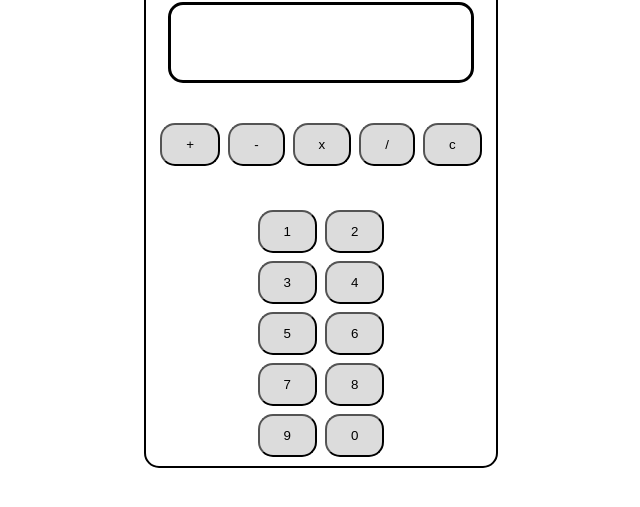
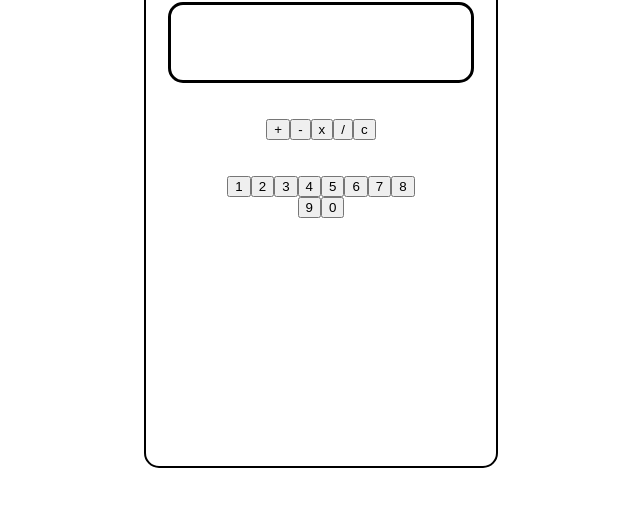
Before and after one commit to Burt8/Calculator, a plain HTML site: page index.html in a window 1280 px wide. Shown: the part 117-624 px from the top of the page, without its empty margins (319-959 px from the left). Drawn offline with Linux system fonts and the light colour scheme.

Commit message:
remove all button classes

```diff
--- a/index.html
+++ b/index.html
@@ -11,23 +11,23 @@
             <h1 class = "logo">Calculator</h1>
             <div class = "screen"></div>
             <div class = "functions">
-                <button class = "add button">+</button>
-                <button class = "subtract button">-</button>
-                <button class = "multiply button">x</button>
-                <button class = "divide button">/</button>
-                <button class = "clear button">c</button>
+                <button class = "add">+</button>
+                <button class = "subtract">-</button>
+                <button class = "multiply ">x</button>
+                <button class = "divide">/</button>
+                <button class = "clear">c</button>
             </div>
             <div class = "numpad">
-                <button class = "one button">1</button>
-                <button class = "two button">2</button>
-                <button class = "three button">3</button>
-                <button class = "four button">4</button>
-                <button class = "five button">5</button>
-                <button class = "six button">6</button>
-                <button class = "seven button">7</button>
-                <button class = "eight button">8</button>
-                <button class = "nine button">9</button>
-                <button class = "zero button">0</button>
+                <button class = "one">1</button>
+                <button class = "two">2</button>
+                <button class = "three">3</button>
+                <button class = "four">4</button>
+                <button class = "five">5</button>
+                <button class = "six">6</button>
+                <button class = "seven">7</button>
+                <button class = "eight">8</button>
+                <button class = "nine">9</button>
+                <button class = "zero">0</button>
             </div>
         </div>
     </body>
```
